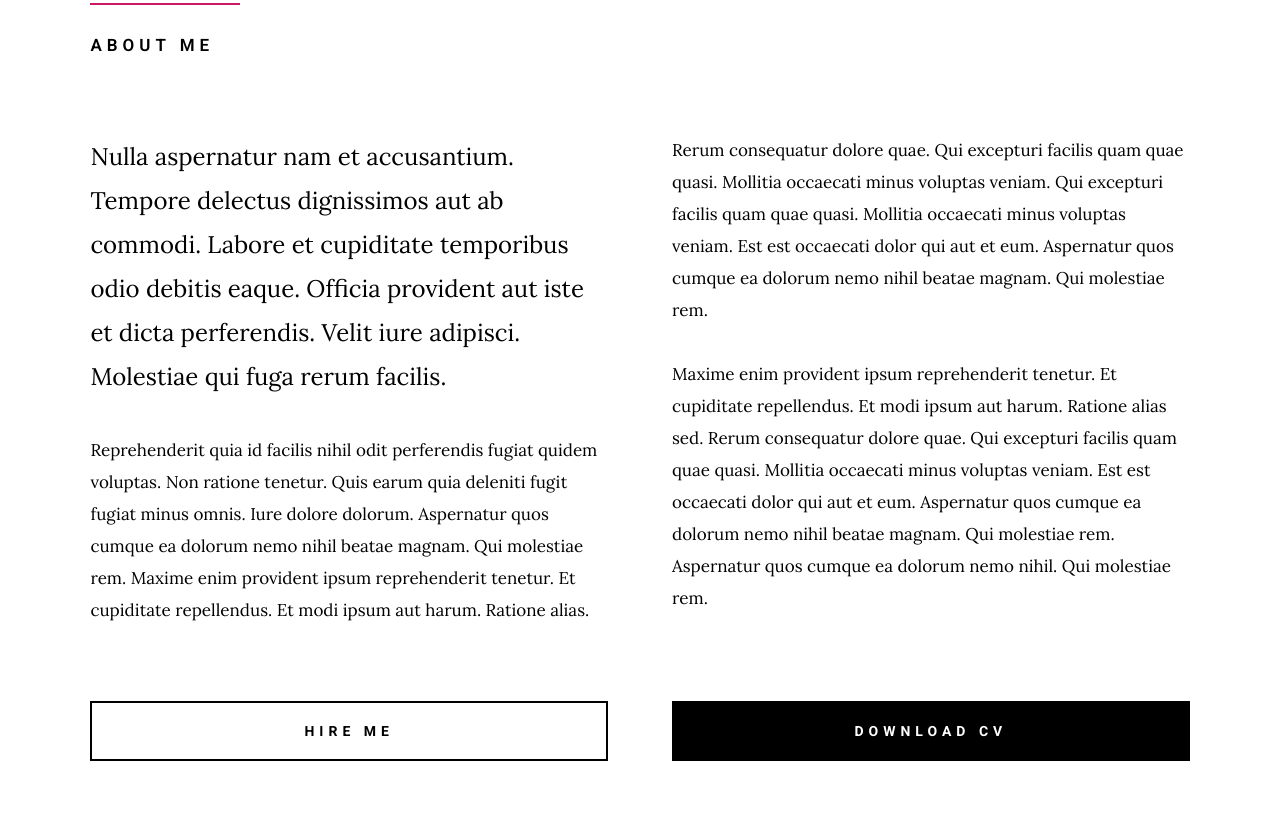
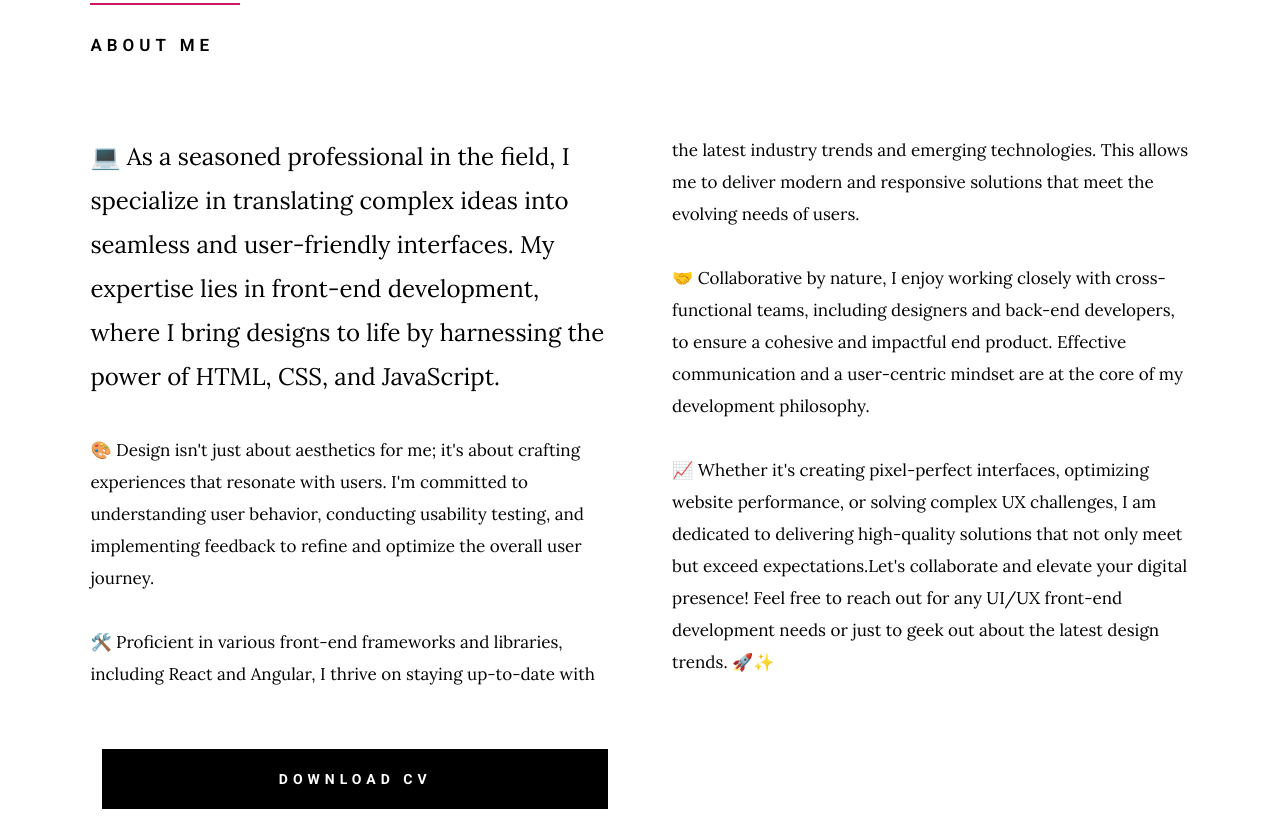
Before and after one commit to indu2012/pawandz, a plain HTML site: page index.html in a window 1280 px wide. Shown: the part 989-1817 px from the top of the page. Drawn offline with Linux system fonts and the light colour scheme; a web font is replaced by a local one.

Commit message:
bio update

```diff
--- a/index.html
+++ b/index.html
@@ -10,7 +10,7 @@
     </title>
     <meta name="description" content="" />
     <meta name="author" content="" />
-
+    <meta name="google-site-verification" content="google0db70e05bec398f8" />
     <!-- mobile specific metas
     ================================================== -->
     <meta name="viewport" content="width=device-width, initial-scale=1" />
@@ -135,45 +135,49 @@
         <div class="row about-me__content" data-aos="fade-up">
           <div class="column large-full about-me__text">
             <p class="lead">
-              Nulla aspernatur nam et accusantium. Tempore delectus dignissimos
-              aut ab commodi. Labore et cupiditate temporibus odio debitis
-              eaque. Officia provident aut iste et dicta perferendis. Velit iure
-              adipisci. Molestiae qui fuga rerum facilis.
+              💻 As a seasoned professional in the field, I specialize in
+              translating complex ideas into seamless and user-friendly
+              interfaces. My expertise lies in front-end development, where I
+              bring designs to life by harnessing the power of HTML, CSS, and
+              JavaScript.
             </p>
 
             <p>
-              Reprehenderit quia id facilis nihil odit perferendis fugiat quidem
-              voluptas. Non ratione tenetur. Quis earum quia deleniti fugit
-              fugiat minus omnis. Iure dolore dolorum. Aspernatur quos cumque ea
-              dolorum nemo nihil beatae magnam. Qui molestiae rem. Maxime enim
-              provident ipsum reprehenderit tenetur. Et cupiditate repellendus.
-              Et modi ipsum aut harum. Ratione alias.
+              🎨 Design isn't just about aesthetics for me; it's about crafting
+              experiences that resonate with users. I'm committed to
+              understanding user behavior, conducting usability testing, and
+              implementing feedback to refine and optimize the overall user
+              journey.
             </p>
 
             <p>
-              Rerum consequatur dolore quae. Qui excepturi facilis quam quae
-              quasi. Mollitia occaecati minus voluptas veniam. Qui excepturi
-              facilis quam quae quasi. Mollitia occaecati minus voluptas veniam.
-              Est est occaecati dolor qui aut et eum. Aspernatur quos cumque ea
-              dolorum nemo nihil beatae magnam. Qui molestiae rem.
+              🛠️ Proficient in various front-end frameworks and libraries,
+              including React and Angular, I thrive on staying up-to-date with
+              the latest industry trends and emerging technologies. This allows
+              me to deliver modern and responsive solutions that meet the
+              evolving needs of users.
             </p>
 
             <p>
-              Maxime enim provident ipsum reprehenderit tenetur. Et cupiditate
-              repellendus. Et modi ipsum aut harum. Ratione alias sed. Rerum
-              consequatur dolore quae. Qui excepturi facilis quam quae quasi.
-              Mollitia occaecati minus voluptas veniam. Est est occaecati dolor
-              qui aut et eum. Aspernatur quos cumque ea dolorum nemo nihil
-              beatae magnam. Qui molestiae rem. Aspernatur quos cumque ea
-              dolorum nemo nihil. Qui molestiae rem.
+              🤝 Collaborative by nature, I enjoy working closely with
+              cross-functional teams, including designers and back-end
+              developers, to ensure a cohesive and impactful end product.
+              Effective communication and a user-centric mindset are at the core
+              of my development philosophy.
+              <br />
+              <br />
+              📈 Whether it's creating pixel-perfect interfaces, optimizing
+              website performance, or solving complex UX challenges, I am
+              dedicated to delivering high-quality solutions that not only meet
+              but exceed expectations.Let's collaborate and elevate your digital
+              presence! Feel free to reach out for any UI/UX front-end
+              development needs or just to geek out about the latest design
+              trends. 🚀✨
             </p>
           </div>
         </div>
 
         <div class="row about-me__buttons">
-          <div class="column large-half tab-full" data-aos="fade-up">
-            <a href="#0" class="btn btn--stroke full-width">Hire Me</a>
-          </div>
           <div class="column large-half tab-full" data-aos="fade-up">
             <a href="#0" class="btn btn--primary full-width">Download CV</a>
           </div>
@@ -417,32 +421,7 @@
 
     <!-- CTA
     ================================================== -->
-    <section class="s-cta ss-dark">
-      <div class="row heading-block heading-block--center" data-aos="fade-up">
-        <div class="column large-full">
-          <h2 class="section-desc">Need a great reliable web hosting?</h2>
-        </div>
-      </div>
-      <!-- end heading-block -->
 
-      <div class="row cta-content" data-aos="fade-up">
-        <div class="column large-full">
-          <p>
-            We highly recommend
-            <a href="https://www.dreamhost.com/r.cgi?287326">DreamHost</a>.
-            Powerful web and Wordpress hosting. Guaranteed. Starting at $2.95
-            per month.
-          </p>
-
-          <a
-            href="https://www.dreamhost.com/r.cgi?287326"
-            class="btn full-width"
-            >Get Started</a
-          >
-        </div>
-      </div>
-      <!-- end ad-content -->
-    </section>
     <!-- end s-cta -->
 
     <!-- works
```
